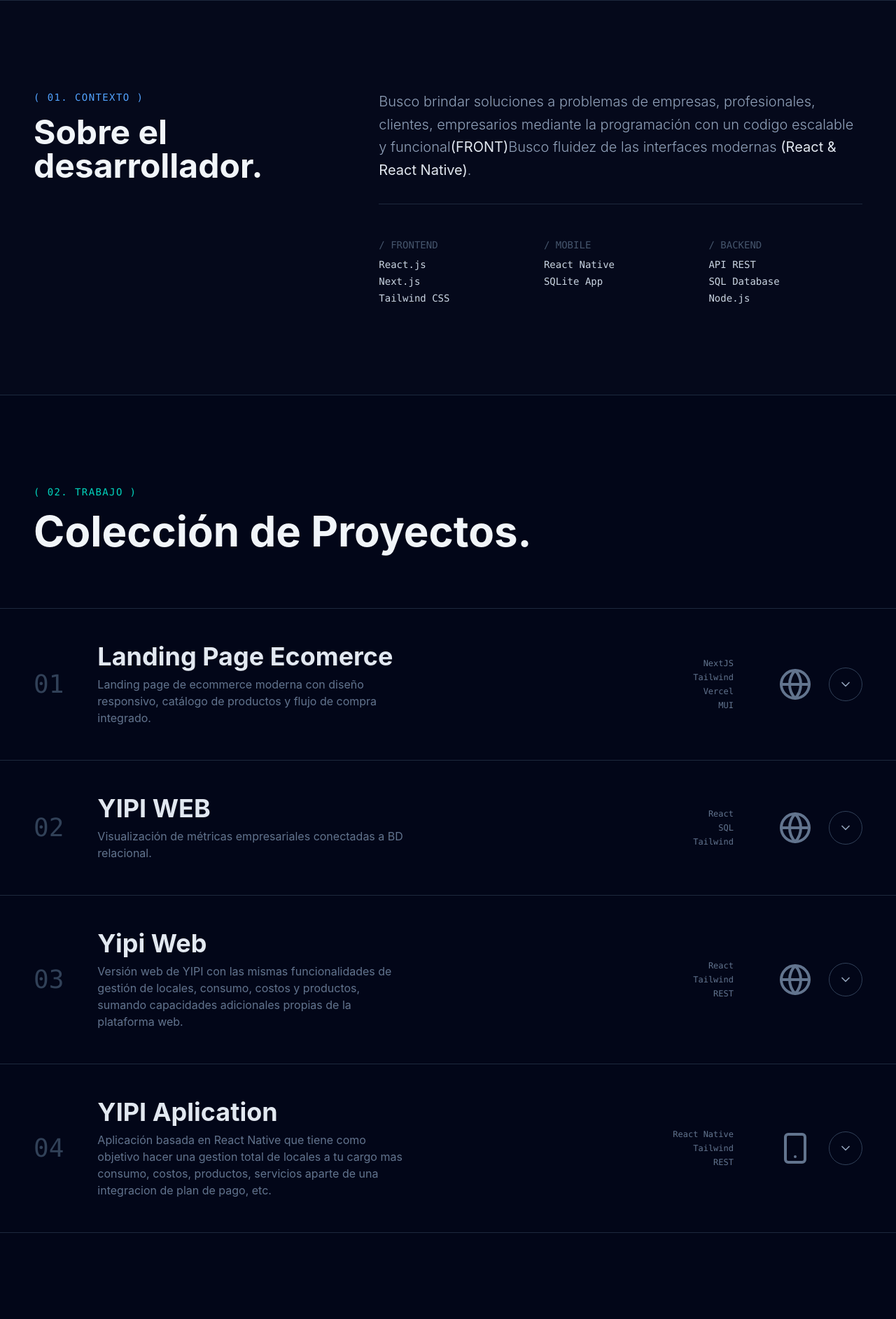
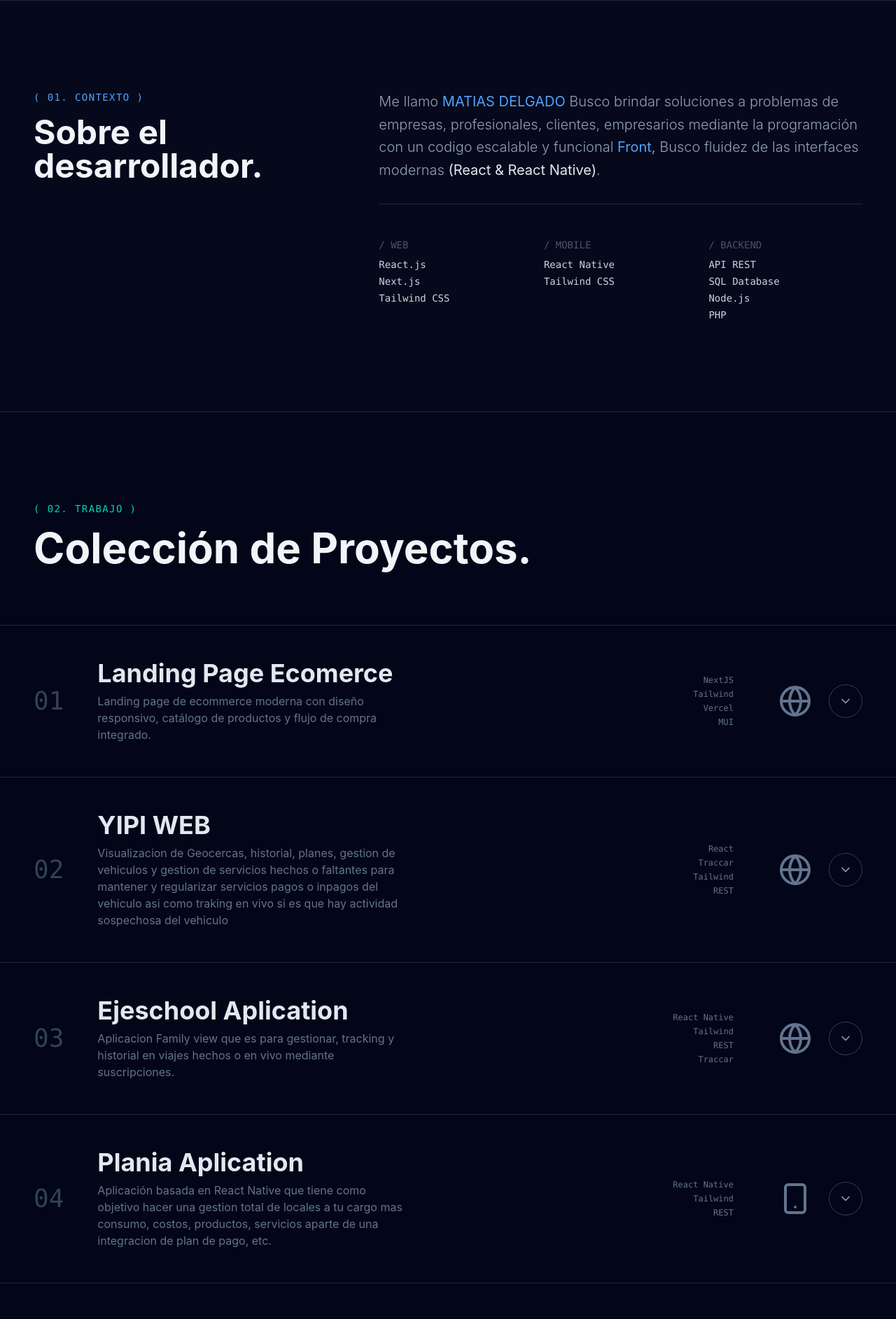
Before and after one commit to matiasgerr/matiasgerr.github.io, a React (Vite) app: page / in a window 1280 px wide. Shown: the part 800-2685 px from the top of the page at 70% size. Built offline with nearby package versions, Linux system fonts and the light colour scheme.

Commit message:
Add new Yipi and Plania application components, update project descriptions, and enhance About and Hero sections for improved clarity and presentation.

```diff
--- a/src/components/About.tsx
+++ b/src/components/About.tsx
@@ -12,8 +12,9 @@ const About = () => (
 
       <div className="md:col-span-8 md:col-start-6 space-y-8 text-lg md:text-xl text-slate-400 font-light leading-relaxed">
         <p>
+          Me llamo<strong className='text-blue-400 uppercase'> Matias Delgado </strong>
           Busco brindar soluciones a problemas de empresas, profesionales, clientes, empresarios mediante la programación con un codigo escalable y funcional
-          <strong className="text-slate-200 font-normal">(FRONT)</strong>Busco fluidez de las
+          <strong className="text-blue-400 font-normal"> Front, </strong>Busco fluidez de las
           interfaces modernas{' '}
           <strong className="text-slate-200 font-normal">(React & React Native)</strong>.
         </p>
--- a/src/components/Hero.tsx
+++ b/src/components/Hero.tsx
@@ -17,7 +17,7 @@ const Hero = () => (
       <div className="flex flex-col md:flex-row justify-between items-start md:items-end mt-12 border-t border-slate-800 pt-8">
         <p className="font-mono text-slate-500 max-w-md text-sm md:text-base mb-6 md:mb-0">
           Especializado en arquitecturas escalables. Transformando lógicas complejas en interfaces
-          minimalistas usando React, NextJS y React Native.
+          minimalistas.
         </p>
         <div className="flex gap-4">
           <Terminal className="w-8 h-8 text-slate-700" />
--- a/src/components/YipiDrawer.tsx
+++ b/src/components/PlaniaDrawer.tsx
@@ -18,7 +18,7 @@ const YipiDrawer = ({ open }: YipiDrawerProps) => (
               / Mobile App
             </span>
             <h3 className="text-2xl md:text-3xl font-bold text-slate-100 mb-4">
-              YIPI Aplication
+              Plania Aplication
             </h3>
             <p className="text-slate-400 text-sm md:text-base leading-relaxed mb-6">
               Aplicación basada en React Native que tiene como objetivo hacer una gestion total de
--- a/src/components/ProjectCard.tsx
+++ b/src/components/ProjectCard.tsx
@@ -10,7 +10,7 @@ interface ProjectCardProps {
 const ProjectCard = ({ project, isOpen = false, onSelect }: ProjectCardProps) => {
   const Icon = project.type === 'web' ? Globe : Smartphone;
   const iconHover = project.type === 'web' ? 'group-hover:text-blue-400' : 'group-hover:text-teal-400';
-  const isExpandable = project.id === '01'|| project.id === '02' || project.id === '03' || project.id === '04' ;
+  const isExpandable = project.id === '01'|| project.id === '02' || project.id === '03' || project.id === '04' || project.id === '05';
 
   return (
     <button
--- a/src/components/Projects.tsx
+++ b/src/components/Projects.tsx
@@ -2,15 +2,16 @@ import { useState } from 'react';
 import { PROJECTS } from '../constants';
 import ProjectCard from './ProjectCard';
 import EjeschoolDrawer from './EjeschoolDrawer';
-import YipiDrawer from './YipiDrawer';
 import GestionGlobalsDrawer from './GestionGlobalsDrawer';
 import YipiWebDrawer from './YipiWebDrawer';
+import PlaniaDrawer from './PlaniaDrawer'
+import YipiApplication from './YipiApplicationDrawer'
 
 const Projects = () => {
   const [openProjectId, setOpenProjectId] = useState<string | null>(null);
 
   const handleSelect = (id: string) => {
-    if (id === '01' || id === '03' || id === '04' || id === '02') setOpenProjectId((prev) => (prev === id ? null : id));
+    if (id === '01' || id === '03' || id === '04' || id === '02' || id === '05') setOpenProjectId((prev) => (prev === id ? null : id));
   };
 
   return (
@@ -33,7 +34,8 @@ const Projects = () => {
             {project.id === '01' && <GestionGlobalsDrawer open={openProjectId === '01'} />}
             {project.id === '02' && <YipiWebDrawer open={openProjectId === '02'} />}
             {project.id === '03' && <EjeschoolDrawer open={openProjectId === '03'} />}
-            {project.id === '04' && <YipiDrawer open={openProjectId === '04'} />}
+            {project.id === '04' && <PlaniaDrawer open={openProjectId === '04'} />}
+            {project.id === '05' && <YipiApplication open={openProjectId === '05'} />}
           </div>
         ))}
       </div>
--- /dev/null
+++ b/src/components/YipiApplicationDrawer.tsx
@@ -0,0 +1,49 @@
+import { ArrowUpRight } from 'lucide-react';
+import YipiIcon from '../assets/yipi_app.png';
+
+interface GestionGlobalsDrawerProps {
+  open: boolean;
+}
+
+const GestionGlobalsDrawer = ({ open }: GestionGlobalsDrawerProps) => (
+  <div
+    className={`grid transition-all duration-500 ease-in-out ${
+      open ? 'grid-rows-[1fr] opacity-100' : 'grid-rows-[0fr] opacity-0'
+    }`}
+  >
+    <div className="overflow-hidden">
+      <div className="bg-slate-900/60 border-b border-slate-700 px-4 md:px-12 py-8 md:py-10">
+        <div className="max-w-7xl mx-auto flex flex-col md:flex-row gap-8 md:gap-16">
+          <div className="md:w-1/2 flex flex-col justify-center">
+            <span className="font-mono text-xs tracking-widest text-teal-400 uppercase mb-4">
+              / Web App
+            </span>
+            <h3 className="text-2xl md:text-3xl font-bold text-slate-100 mb-4">
+              YIPI Application
+            </h3>
+            <p className="text-slate-400 text-sm md:text-base leading-relaxed mb-6">
+              Aplicacion mobile con funcionalidades de tracking con consumo de funcionalidades mediante REST, desarrollado con CSS nativo al igual que Tailwind y con framework React Native.
+            </p>
+            <div className="flex flex-wrap gap-2 font-mono text-xs mb-8">
+              {['NextJS', 'Tailwind', 'Vercel'].map((tech) => (
+                <span key={tech} className="px-3 py-1 border border-slate-700 text-slate-400 rounded-full">
+                  {tech}
+                </span>
+              ))}
+            </div>
+
+          </div>
+          <div className="md:w-1/2">
+            <img
+              src={YipiIcon}
+              alt="Landing Page Ecomerce"
+              className="w-full rounded-xl border border-slate-700 object-cover"
+            />
+          </div>
+        </div>
+      </div>
+    </div>
+  </div>
+);
+
+export default GestionGlobalsDrawer;
--- a/src/constants/index.ts
+++ b/src/constants/index.ts
@@ -17,23 +17,31 @@ export const PROJECTS: Project[] = [
     id: '02',
     title: 'YIPI WEB',
     type: 'web',
-    description: 'Visualización de métricas empresariales conectadas a BD relacional.',
-    stack: ['React', 'SQL', 'Tailwind'],
+    description: 'Visualizacion de Geocercas, historial, planes, gestion de vehiculos y gestion de servicios hechos o faltantes para mantener y regularizar servicios pagos o inpagos del vehiculo asi como traking en vivo si es que hay actividad sospechosa del vehiculo',
+    stack: ['React', 'Traccar', 'Tailwind', 'REST'],
   },
   {
     id: '03',
-    title: 'Yipi Web',
+    title: 'Ejeschool Aplication',
     type: 'web',
     description:
-      'Versión web de YIPI con las mismas funcionalidades de gestión de locales, consumo, costos y productos, sumando capacidades adicionales propias de la plataforma web.',
-    stack: ['React', 'Tailwind', 'REST'],
+      'Aplicacion Family view que es para gestionar, tracking y historial en viajes hechos o en vivo mediante suscripciones.',
+    stack: ['React Native', 'Tailwind', 'REST', 'Traccar'],
   },
   {
     id: '04',
-    title: 'YIPI Aplication',
+    title: 'Plania Aplication ',
     type: 'mobile',
     description:
       'Aplicación basada en React Native que tiene como objetivo hacer una gestion total de locales a tu cargo mas consumo, costos, productos, servicios aparte de una integracion de plan de pago, etc.',
+    stack: ['React Native', 'Tailwind', 'REST'],
+  },
+  {
+    id: '05',
+    title: 'YIPI Aplication ',
+    type: 'mobile',
+    description:
+      'Aplicación basada en React Native que tiene como objetivo hacer una gestion total de locales, costos, productos, servicios aparte de una integracion de plan de pago, Teacking de tu vehiculo y estado del mismo, gestion e mantenimientos o servicios y creacion e Geocercas para saber locales e mantenimiento cerca',
     stack: ['React Native', 'Tailwind', 'REST'],
   },
 
@@ -52,7 +60,7 @@ export const NAV_LINKS: NavLink[] = [
 ];
 
 export const SKILLS = [
-  { label: '/ FRONTEND', items: ['React.js', 'Next.js', 'Tailwind CSS'] },
-  { label: '/ MOBILE', items: ['React Native', 'SQLite App'] },
-  { label: '/ BACKEND', items: ['API REST', 'SQL Database', 'Node.js'] },
+  { label: '/ WEB', items: ['React.js', 'Next.js', 'Tailwind CSS'] },
+  { label: '/ MOBILE', items: ['React Native', 'Tailwind CSS'] },
+  { label: '/ BACKEND', items: ['API REST', 'SQL Database', 'Node.js', 'PHP'] },
 ];
```
